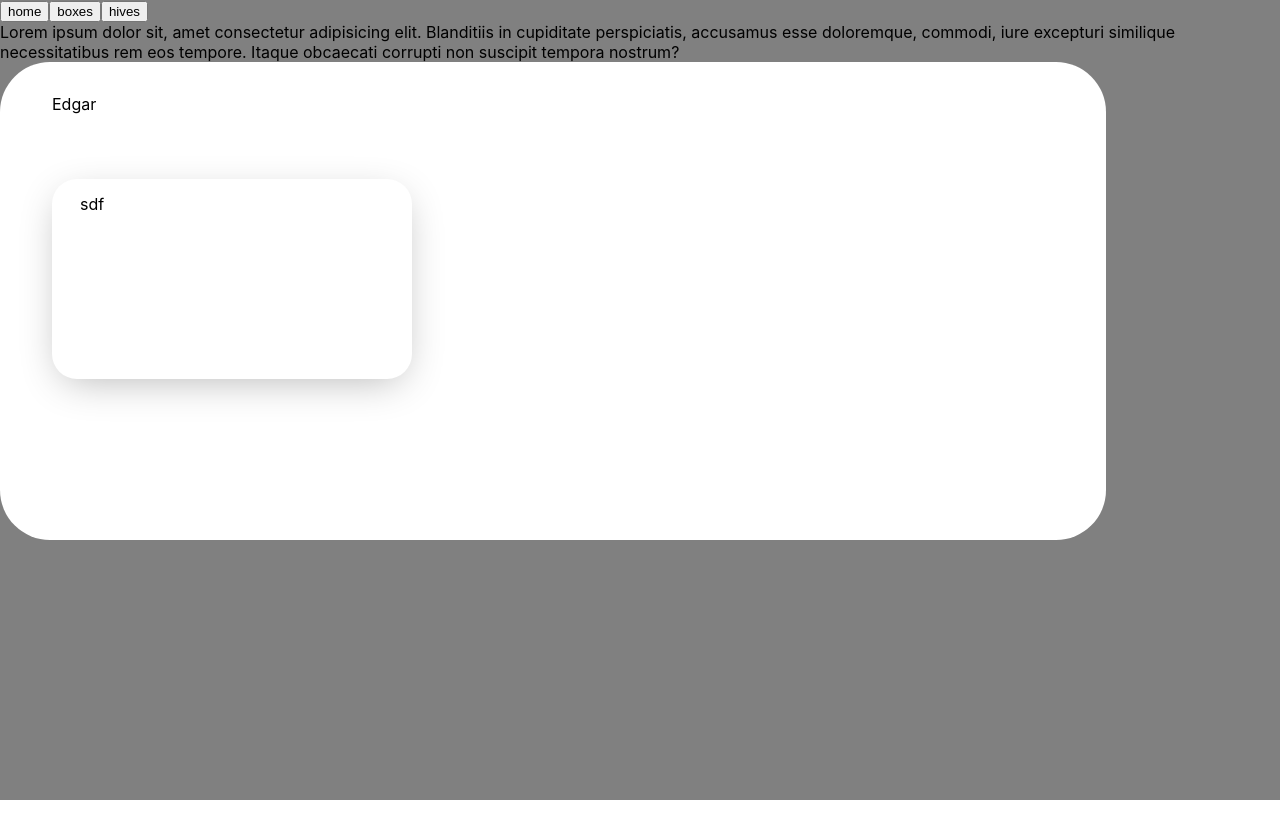
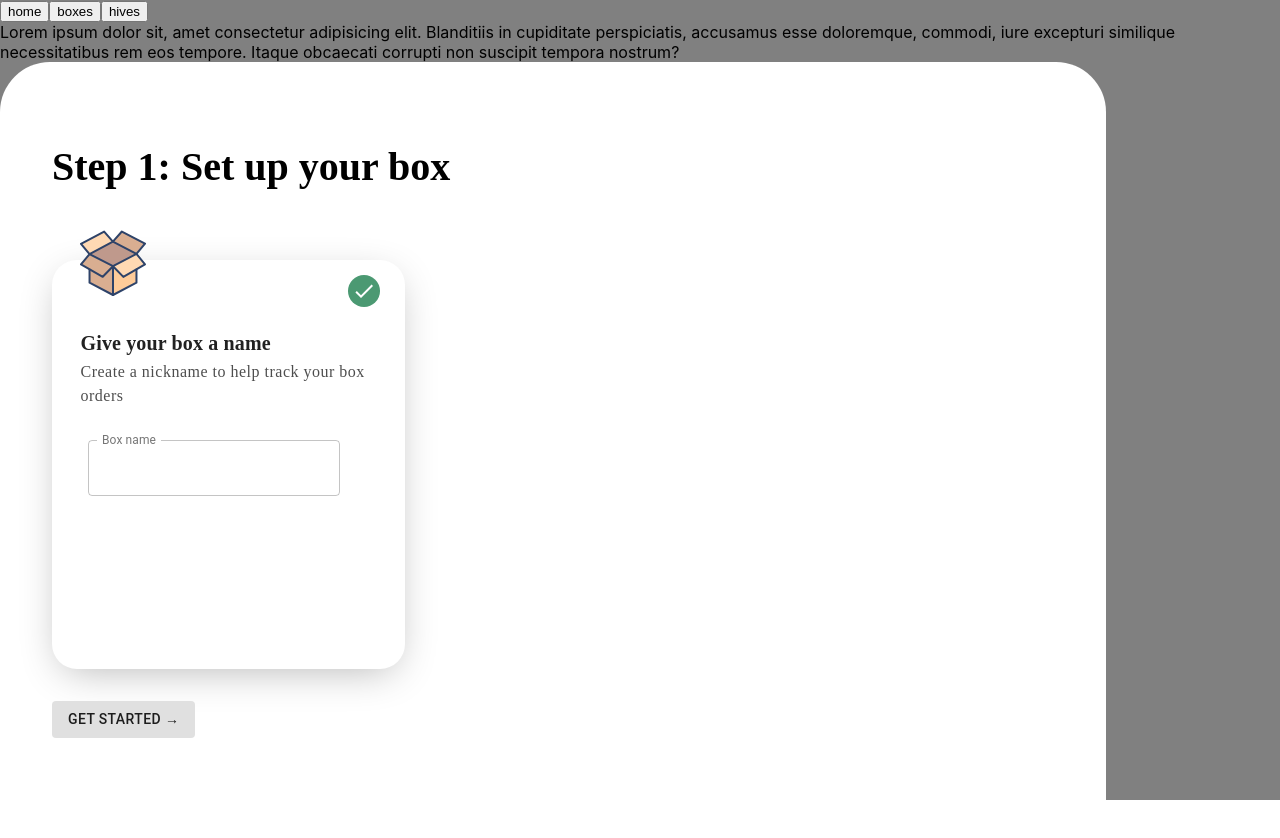
Before and after one commit to robertocandales/boxbee, a React (Create React App) app: page /boxes in a window 1280 px wide. Shown: the top 838 px of the page. Before the commit the page ends 800 px from the top, so only its background shows below. Built offline with nearby package versions, Linux system fonts and the light colour scheme.

Commit message:
starting with the get starte button

```diff
--- a/src/screens/boxes/index.js
+++ b/src/screens/boxes/index.js
@@ -1,5 +1,9 @@
 import React from 'react';
-import { WrapperCard, InnerCard } from './styles';
+import { WrapperCard, InnerCard, TitleCard, Paragraph, Title, CheckIcon, IconCard, CardBut } from './styles';
+import CardsInput from '../shared/customizedInput/CardsInput';
+import checkedimage from './assets/checked.svg';
+import iconCard from './assets/box-1.svg';
+import CardButton from '../shared/button/CardButton';
 
 const Boxes = () => {
     return (
@@ -9,8 +13,21 @@ const Boxes = () => {
       Lorem ipsum dolor sit, amet consectetur adipisicing elit. Blanditiis in cupiditate
       perspiciatis, accusamus esse doloremque, commodi, iure excepturi similique necessitatibus rem
       eos tempore. Itaque obcaecati corrupti non suscipit tempora nostrum?{' '}
-            <WrapperCard>Edgar
-                <InnerCard> sdf</InnerCard>
+            <WrapperCard>
+
+                <Title>Step 1: Set up your box</Title>
+                <InnerCard>
+                    <IconCard><img src={iconCard} alt="" srcset="" /></IconCard>
+                    <CheckIcon><img src={checkedimage} alt="" srcset="" /></CheckIcon>
+                    <TitleCard>Give your box a name </TitleCard>
+
+
+                    <Paragraph>
+                        Create a nickname to help track your box orders
+                    </Paragraph>
+                    <CardsInput />
+                </InnerCard>
+                <CardButton />
             </WrapperCard>
         </div>
     );
--- a/src/screens/boxes/styles.js
+++ b/src/screens/boxes/styles.js
@@ -8,8 +8,11 @@ export const WrapperCard = styled.div`
   background-color: #ffffff;
 `;
 
+/////////////Inner Cards Style//////////////
+
+
 export const InnerCard = styled.div`
-  width: 30%;
+  width: 300px;
   height: 50%;
   margin: 65px 36px 32px 0;
   padding: 15px 25px 165px 28px;
@@ -17,3 +20,64 @@ export const InnerCard = styled.div`
   box-shadow: 0 10px 40px -10px rgba(0, 0, 0, 0.3);
   background-color: #ffffff;
 `;
+
+export const Title = styled.div`
+  width: 100%;
+  height: 56px;
+  margin: 45px 4px 48px 0;
+  font-family: Avenir;
+  font-size: 40px;
+  font-weight: 900;
+  font-stretch: normal;
+  font-style: normal;
+  line-height: 1.4;
+  letter-spacing: normal;
+  color: #000000;
+`;
+
+export const IconCard = styled.div`
+  display: flex;
+  justify-content: flex-start;
+  margin-top: -15%;
+`;
+
+export const CheckIcon = styled.div`
+  display: flex;
+  justify-content: flex-end;
+  margin-top: -7%;
+`;
+
+export const TitleCard = styled.div`
+
+  margin: 24px 0.5px 5px;
+  font-family: Montserrat;
+  font-size: 20px;
+  font-weight: bold;
+  font-stretch: normal;
+  font-style: normal;
+  line-height: 1.2;
+  letter-spacing: 0.14px;
+  color: rgba(0, 0, 0, 0.87);
+`;
+
+export const Paragraph = styled.div`
+
+
+  margin: 5px 1.4px 24px 0.5px;
+  opacity: 0.8;
+  font-family: Avenir;
+  font-size: 16px;
+  font-weight: normal;
+  font-stretch: normal;
+  font-style: normal;
+  line-height: 1.5;
+  letter-spacing: 0.5px;
+  color: rgba(0, 0, 0, 0.87);
+`;
+
+export const CardBut = styled.div`
+
+
+  border-radius: 15px;
+  background-color: var(--goldgenrod);
+`;
--- /dev/null
+++ b/src/screens/shared/button/CardButton.js
@@ -0,0 +1,14 @@
+import React from 'react';
+import Button from '@material-ui/core/Button';
+import { CustomizedButton } from './styles';
+
+
+const CardButton = () => {
+    return (
+        <CustomizedButton variant="contained" disableElevation>
+            GET STARTED →
+        </CustomizedButton>
+    );
+}
+
+export default CardButton
--- /dev/null
+++ b/src/screens/shared/button/styles.js
@@ -0,0 +1,7 @@
+import styled from 'styled-components';
+import Button from '@material-ui/core/Button';
+
+export const CustomizedButton = styled(Button)`
+  background-color: goldgenrod;
+
+`;
--- /dev/null
+++ b/src/screens/shared/customizedInput/CardsInput.js
@@ -0,0 +1,33 @@
+import React from 'react';
+import TextField from '@material-ui/core/TextField';
+import { makeStyles } from '@material-ui/core/styles';
+
+const useStyles = makeStyles((theme) => ({
+    root: {
+        '& .MuiTextField-root': {
+            margin: theme.spacing(1),
+            width: '25ch',
+        },
+    },
+}));
+
+const CardsInput = () => {
+    const classes = useStyles();
+    return (
+        <form className={classes.root} noValidate autoComplete="off">
+            <div>
+                <TextField
+                    id="outlined-number"
+                    label="Box name"
+                    type="text"
+                    InputLabelProps={{
+                        shrink: true,
+                    }}
+                    variant="outlined"
+                />
+            </div>
+        </form>
+    );
+}
+
+export default CardsInput
```
Also changed, not shown: src/screens/boxes/assets/box-1.svg (added), src/screens/boxes/assets/checked.svg (added), src/screens/shared/index.js (added).
